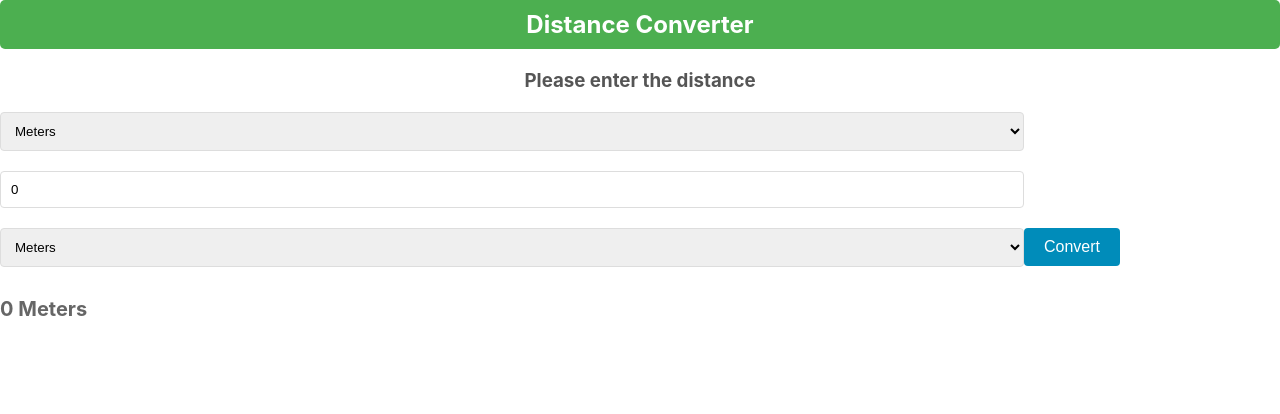
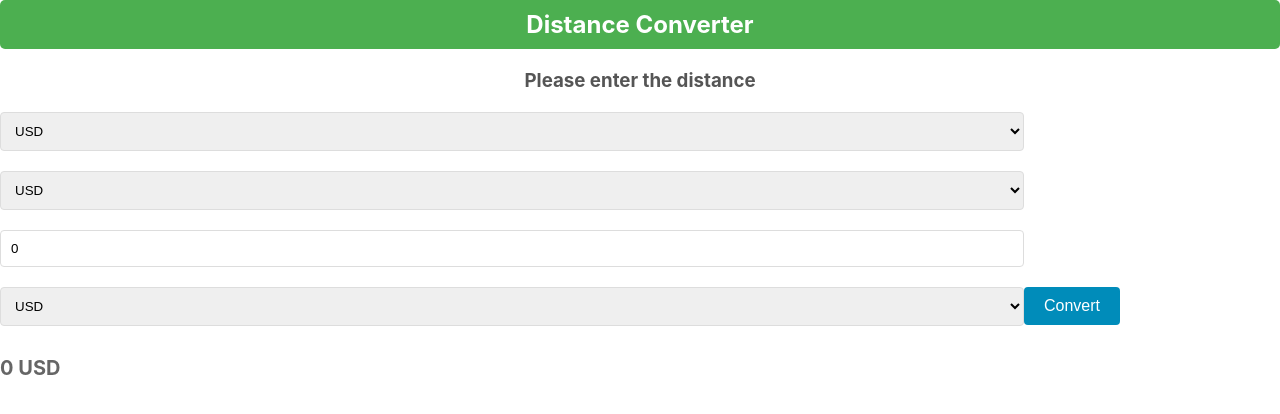
Before and after one commit to tony-26/converter-KM-to-Miles-, a React (Create React App) app: page / in a window 1280 px wide. Shown: the top 414 px of the page. Built offline with nearby package versions, Linux system fonts and the light colour scheme.

Commit message:
converter 3 tables

```diff
--- a/src/App.js
+++ b/src/App.js
@@ -3,15 +3,17 @@ import { useState } from "react";
 import getConversionRate from "./lib/getConversionRate";
 
 function App() {
-  // const conversionTable = {
-  //   CNY: 0.14673,
-  //   EUR: 1.1356,
-  //   GBP: 1.2893,
-  //   JPY: 0.006687,
-  //   USD: 1,
-  //   baseUnit: "USD",
-  // };
-  const conversionTable = {
+  const conversionTables = [
+    {
+      CNY: 0.14673,
+      EUR: 1.1356,
+      GBP: 1.2893,
+      JPY: 0.006687,
+      USD: 1,
+      baseUnit: "USD",
+    },
+
+    {
       Miles: 1609.34,
       KM: 1000,
       Yards: 0.9144,
@@ -21,8 +23,16 @@ function App() {
       MM: 0.001,
       Meters: 1,
       baseUnit: "Meters",
-  };
+    },
+    {
+      Liters: 1,
+      Pints: 0.651,
+      ML: 0.001,
+      baseUnit: "Liters",
+    },
+  ];
 
+  const [conversionTable, setConversionTable] = useState(conversionTables[0]);
   const [userInput, setUserInput] = useState(0);
   const [selector1, setSelector1] = useState(conversionTable.baseUnit);
   const [selector2, setSelector2] = useState(conversionTable.baseUnit);
@@ -45,16 +55,21 @@ function App() {
       <body>
         <h3>Please enter the distance</h3>
 
-        {/* <select
-          value={unitSelector}
+        <select
           onChange={(e) => {
-            setUnitSelector(e.target.value);
+            setConversionTable(conversionTables[e.target.value]);
+            setSelector1(conversionTables[e.target.value].baseUnit);
+            setSelector2(conversionTables[e.target.value].baseUnit);
           }}
         >
-          {units.map((e, i) => {
-            return <option key={i}>{e}</option>;
+          {conversionTables.map((e, i) => {
+            return (
+              <option key={i} value={i}>
+                {e.baseUnit}
+              </option>
+            );
           })}
-        </select> */}
+        </select>
 
         <select
           value={selector1}
```
Lines whose indentation alone changed are shown as unchanged.
